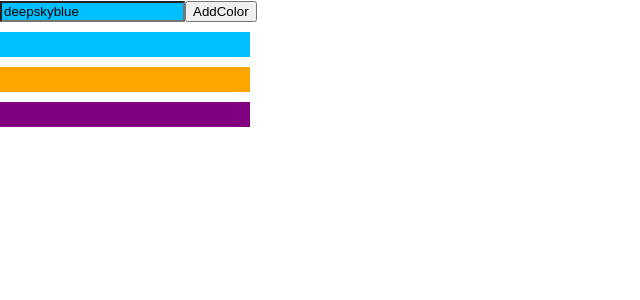
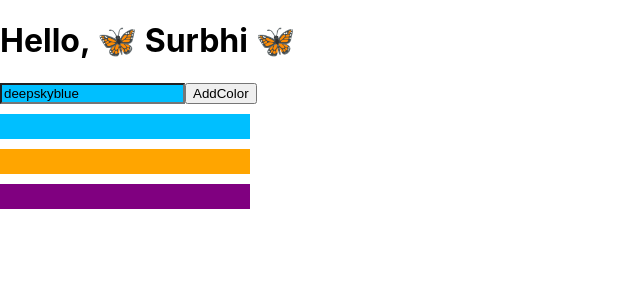
Before and after one commit to SurbhiSomanathe/guvi-react-movie-app, a React (Create React App) app: page / in a window 1280 px wide. Shown: the top 300 px of the page, without its empty margins (0-640 px from the left). Built offline with nearby package versions, Linux system fonts and the light colour scheme.

Commit message:
add color

```diff
--- a/src/App.js
+++ b/src/App.js
@@ -98,7 +98,7 @@ const movieList = [
   ))}
   </div> */}
 
-  {/* <Welcome name = {"Surbhi"} /> */}
+  <Welcome name = {"Surbhi"} />
   <AddColor />
     </div>
   );
```
